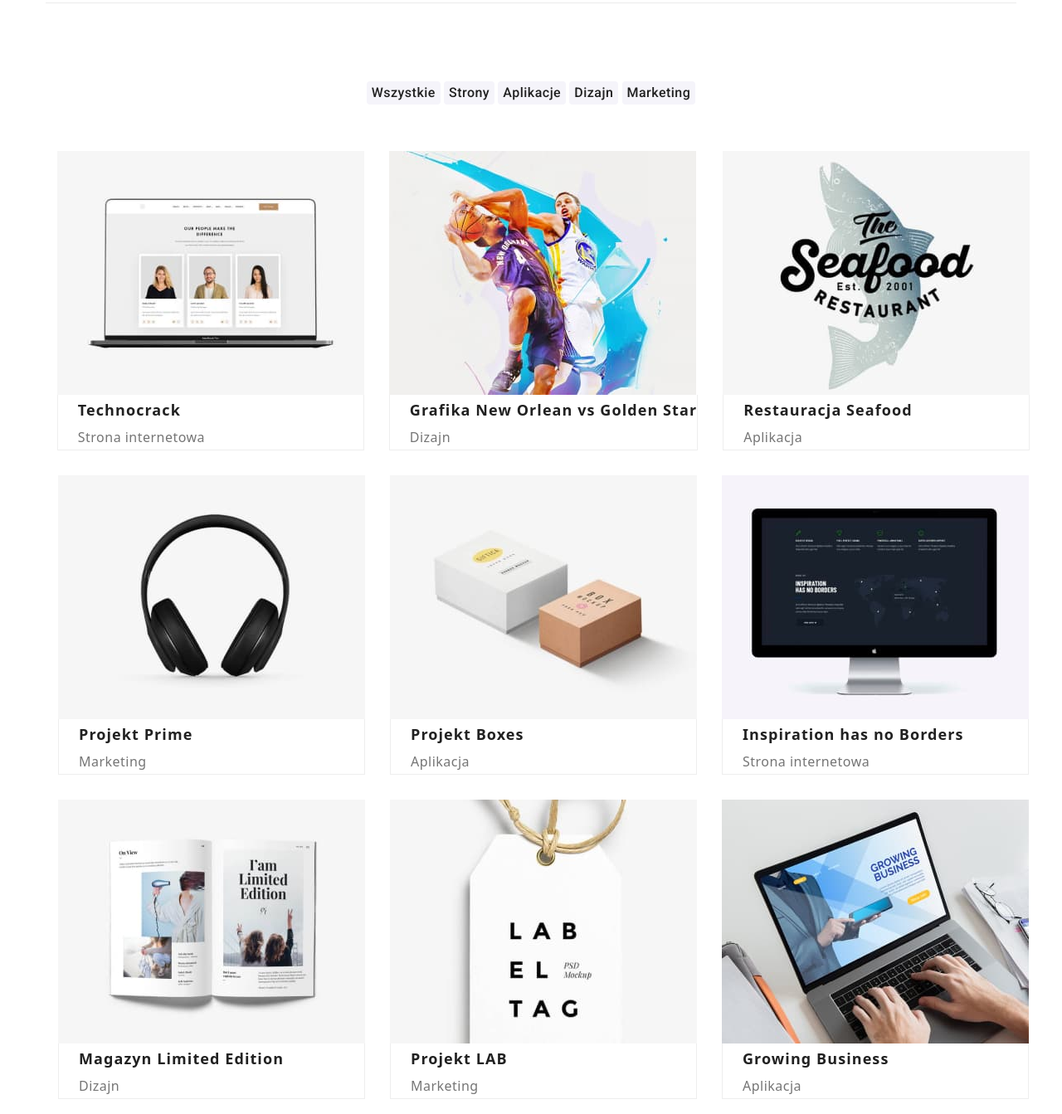
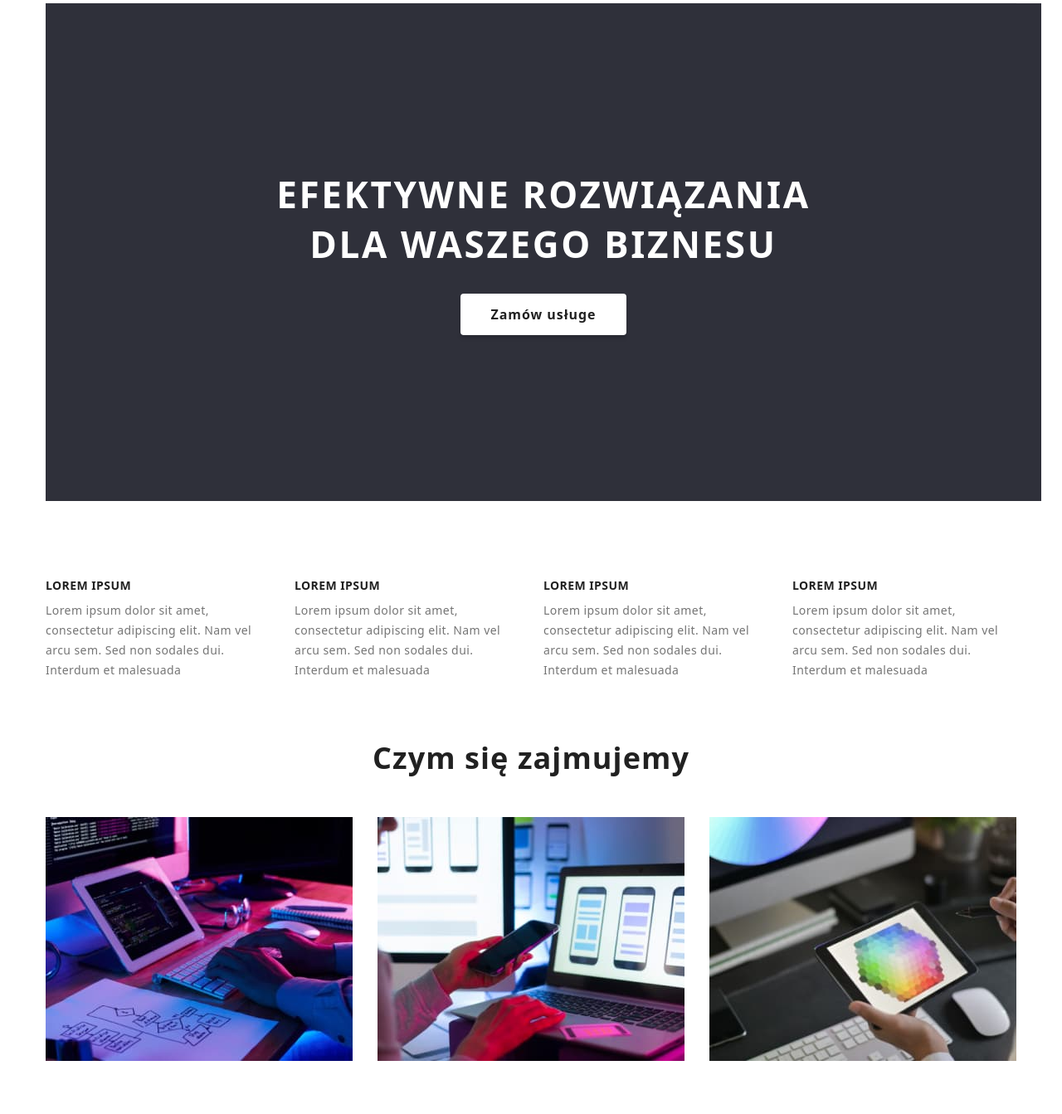
Before and after one commit to Krytianf06/goit-markup-hw-03, a plain HTML site: page index.html in a window 1280 px wide. Shown: the part 77-1420 px from the top of the page at 83% size. Drawn offline with Linux system fonts and the light colour scheme.

Commit message:
Update index.html

```diff
--- a/index.html
+++ b/index.html
@@ -52,95 +52,99 @@
             </div>
         </div>
     </header>
+
     <main>
-        <!--page filter-->
-        <section class="container">
-            <div class="section-button">
-                <ul class="list-button">
+        <!--Hero-->
+        <section class="hero">
+            <div class="container">
+                <div class="hero-title">
+                    <h1 class="hero-title-item">EFEKTYWNE ROZWIĄZANIA DLA WASZEGO BIZNESU</h1>
+                    <div class="button-item">
+                        <button class="hero-button klops" type="button">Zamów usługe</button>
+                    </div>
+
+                </div>
+            </div>
+            <!--first center-->
+        </section>
+        <section class="first-center">
+            <div class="container">
+                <ul class="hero-text ">
                     <li>
-                        <button class="button-selection" type="button">Wszystkie</button>
-                        <button class="button-selection" type="button">Strony</button>
-                        <button class="button-selection" type="button">Aplikacje</button>
-                        <button class="button-selection" type="button">Dizajn</button>
-                        <button class="button-selection" type="button">Marketing</button>
+                        <h3 class="hero-text-title">LOREM IPSUM</h3>
+                        <p class="hero-text-item">Lorem ipsum dolor sit amet, consectetur adipiscing elit. Nam vel arcu sem. Sed non sodales
+                             dui. Interdum et malesuada</p>
+                    </li>
+                    <li>
+                            <h3 class="hero-text-title">LOREM IPSUM</h3>
+                            <p class="hero-text-item">Lorem ipsum dolor sit amet, consectetur adipiscing elit. Nam vel arcu sem. Sed non sodales
+                              dui. Interdum et malesuada</p>
+                    </li>
+                    <li>
+                         <h3 class="hero-text-title">LOREM IPSUM</h3>
+                         <p class="hero-text-item">Lorem ipsum dolor sit amet, consectetur adipiscing elit. Nam vel arcu sem. Sed non sodales
+                             dui. Interdum et malesuada</p>
+                    </li>
+                     <li>
+                        <h3 class="hero-text-title">LOREM IPSUM</h3>
+                         <p class="hero-text-item">Lorem ipsum dolor sit amet, consectetur adipiscing elit. Nam vel arcu sem. Sed non sodales
+                              dui. Interdum et malesuada</p>
                     </li>
                 </ul>
             </div>
+
         </section>
-        <!--End page filter-->
+        <!--End hero-->
         <!--what we do-->
-        <section class="container">
-            <div class="pictures-list">
-                <ul class="activities">
-                    <li class="activities-item">
-                        <img class="activities-pictures" src="images/laptop.jpg" alt="laptop" width="370" height="294">
-                        <div class="activities-signature">
-                            <h3 class="activities-title">Technocrack</h3>
-                            <p class="activities-services">Strona internetowa</p>
-                        </div>
-                    </li>
-                    <li class="activities-item">
-                        <img class="activities-pictures" src="images/clash_of_basketball_players.jpg" alt="clash of basketball players" width="370"
-                            height="294">
-                        <div class="activities-signature">
-                            <h3 class="activities-title">Grafika New Orlean vs Golden Star</h3>
-                            <p class="activities-services">Dizajn</p>
-                        </div>
-                    </li>
-                    <li class="activities-item">
-                        <img class="activities-pictures" src="images/seafood_restaurant_logo.jpg" alt="seafood restaurant logo" width="370"
-                            height="294">
-                        <div class="activities-signature">
-                            <h3 class="activities-title">Restauracja Seafood</h3>
-                            <p class="activities-services">Aplikacja</p>
-                        </div>
-                    </li>
-                    <li class="activities-item">
-                        <img class="activities-pictures" src="images/black_headset.jpg" alt="black headset" width="370" height="294">
-                        <div class="activities-signature">
-                            <h3 class="activities-title">Projekt Prime</h3>
-                            <p class="activities-services">Marketing</p>
-                        </div>
-                    </li>
-                    <li class="activities-item">
-                        <img class="activities-pictures" src="images/two_boxes.jpg" alt="two boxes" width="370" height="294">
-                        <div class="activities-signature">
-                            <h3 class="activities-title">Projekt Boxes</h3>
-                            <p class="activities-services">Aplikacja</p>
-                        </div>
-                    </li>
-                    <li class="activities-item">
-                        <img class="activities-pictures" src="images/monitor_with_text.jpg" alt="monitor with text" width="370" height="294">
-                        <div class="activities-signature">
-                            <h3 class="activities-title">Inspiration has no Borders</h3>
-                            <p class="activities-services">Strona internetowa</p>
-                        </div>
-                    </li>
-                    <li class="activities-item">
-                        <img class="activities-pictures" src="images/magazine.jpg" alt="advertising magazine" width="370" height="294">
-                        <div class="activities-signature">
-                            <h3 class="activities-title">Magazyn Limited Edition</h3>
-                            <p class="activities-services">Dizajn</p>
-                        </div>
-                    </li>
-                    <li class="activities-item">
-                        <img class="activities-pictures" src="images/white_label.jpg" alt="white label" width="370" height="294">
-                        <div class="activities-signature">
-                            <h3 class="activities-title">Projekt LAB</h3>
-                            <p class="activities-services">Marketing</p>
-                        </div>
-                    </li>
-                    <li class="activities-item">
-                        <img class="activities-pictures" src="images/writing_on_a_laptop.jpg" alt="writing on a laptop" width="370" height="294">
-                        <div class="activities-signature">
-                            <h3 class="activities-title">Growing Business</h3>
-                            <p class="activities-services">Aplikacja</p>
-                        </div>
-                    </li>
-                </ul>
+        <section class="section">
+            <div class="container">
+                <h2 class="text-picture-title">Czym się zajmujemy</h2>
+                <div>
+                    <ul class="images">
+                        <li>
+                            <img src="images/programming_on_the_tablet.jpg" alt="programowanie na tablecie" width="370" height="294">
+                        </li>
+                        <li>
+                            <img src="images/application_development.jpg" alt="tworzenie aplikacji" width="370" height="294">
+                        </li>
+                        <li>
+                            <img src="images/color_palette_on_the_tablet.jpg" alt="paleta barw na tablecie" width="370" height="294">
+                        </li>
+                    </ul>
+                </div>
             </div>
         </section>
-        <!--end - what we do-->
+        <!--end what we do-->
+        <!--end first center-->
+        <!--Our team-->
+        <section class="section-color">
+            <div class="container">
+                <h2 class="team-title">Nasz zespół</h2>
+            <ul class="team-name-list">
+                <li>
+                    <img class="team-picture" src="images/product_designer.jpg" alt="Product Designer" width="270" height="260">
+                    <h3 class="text-team-name">John Doe</h3>
+                    <p class="text-team-name-item">Product Designer</p>
+                </li>
+                <li>
+                    <img class="team-picture" src="images/frontend_developer.jpg" alt="Frontend Developer" width="270" height="260">
+                    <h3 class="text-team-name">John Doe</h3>
+                    <p class="text-team-name-item">Frontend Developer</p>
+                </li>
+                <li>
+                    <img class="team-picture" src="images/marketing.jpg" alt="Marketing" width="270" height="260">
+                    <h3 class="text-team-name">John Doe</h3>
+                    <p class="text-team-name-item">Marketing</p>
+                </li>
+                <li>
+                    <img class="team-picture" src="images/ul_designer.jpg" alt="UI Designer" width="270" height="260">
+                    <h3 class="text-team-name">John Doe</h3>
+                    <p class="text-team-name-item">UI Designer</p>
+                </li>
+            </ul>
+            </div>
+        </section>
+        <!--end - Our team-->
     </main>
     <footer class="footer-color">
         <div class="footer container">
```
